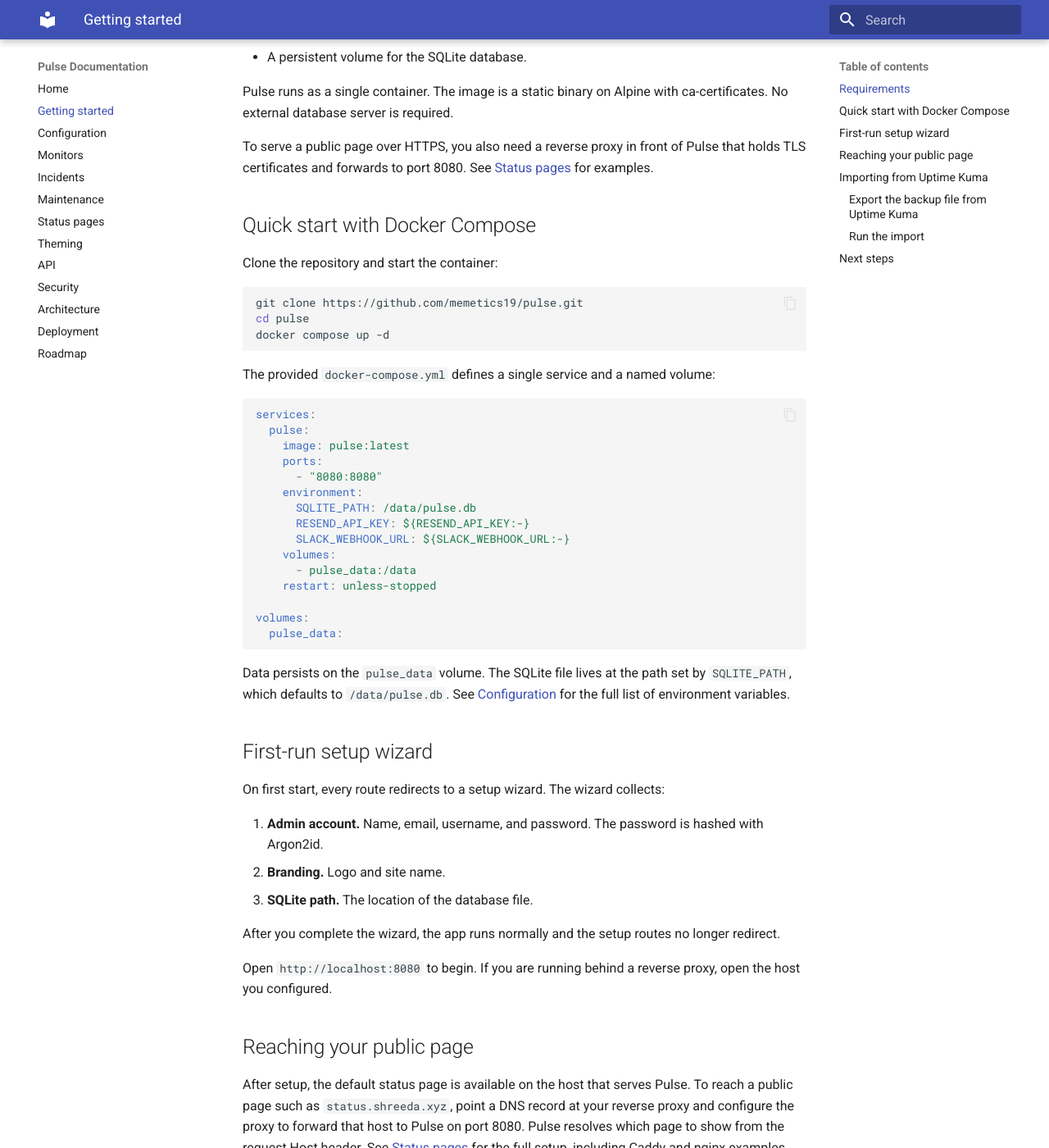
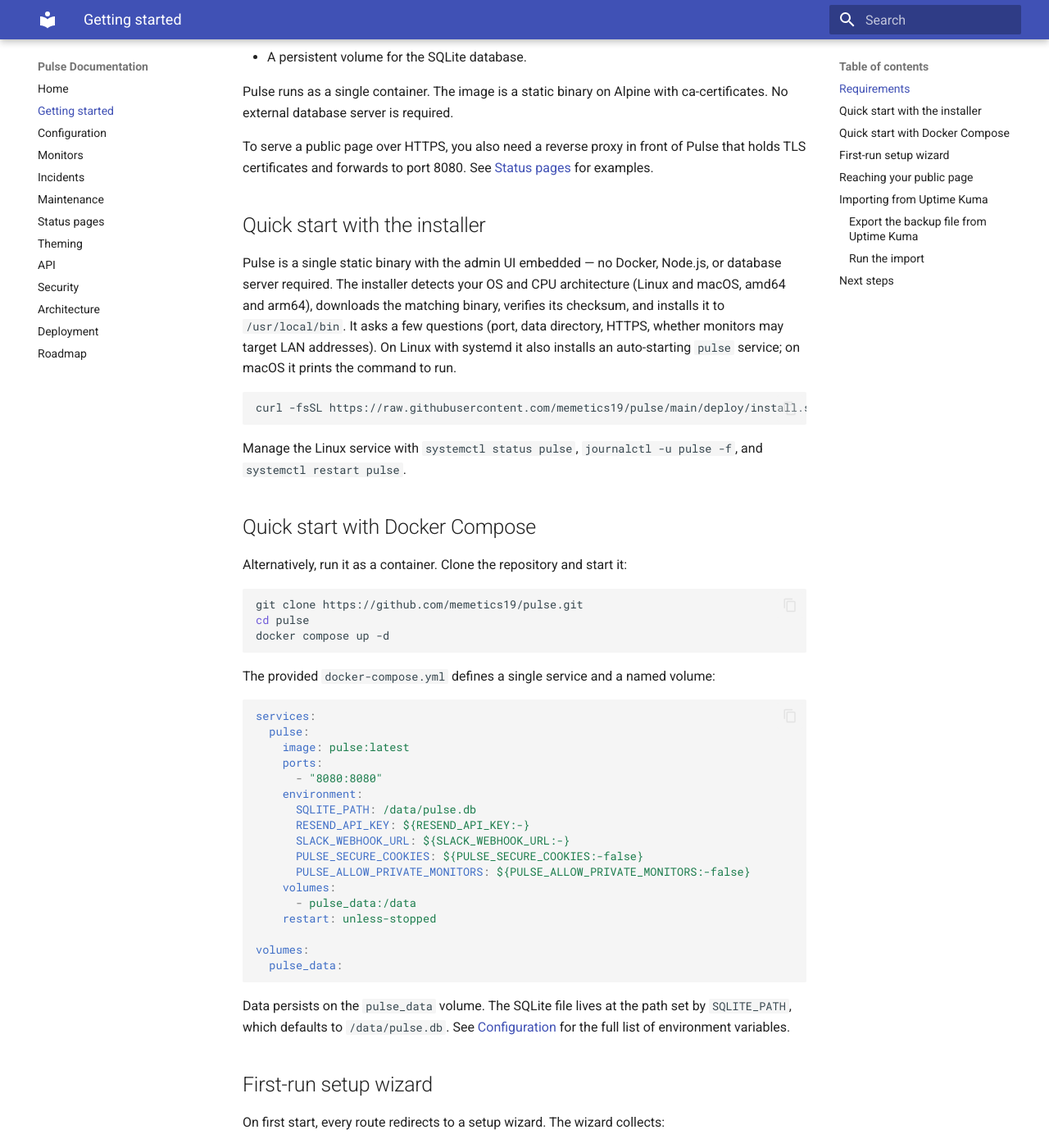
Before and after one commit to memetics19/pulse, an MkDocs documentation site: the page built from docs/getting-started.md, in a window 1280 px wide and 1400 px high, scrolled down 298 px. Shown: the whole window at 82% size. Built offline with MkDocs 1.6.1 and Material for MkDocs 9.7.7, drawn with Linux system fonts in a browser that asks for light colours.

Commit message:
feat(deploy): distribute pulse as a cross-platform binary with an OS/arch-aware installer
release.yml cross-compiles static linux/macOS amd64+arm64 binaries (CGO-free, admin UI embedded) and attaches them plus SHA256SUMS to each GitHub release. install.sh now detects OS/arch, downloads and checksum-verifies the matching binary, installs it to /usr/local/bin, and sets up an auto-starting systemd service on Linux — no Docker required. Docker Compose remains documented as an alternative.

````diff
--- a/docs/getting-started.md
+++ b/docs/getting-started.md
@@ -11,9 +11,26 @@
 
 To serve a public page over HTTPS, you also need a reverse proxy in front of Pulse that holds TLS certificates and forwards to port 8080. See [Status pages](status-pages.md) for examples.
 
+## Quick start with the installer
+
+Pulse is a single static binary with the admin UI embedded — no Docker,
+Node.js, or database server required. The installer detects your OS and CPU
+architecture (Linux and macOS, amd64 and arm64), downloads the matching binary,
+verifies its checksum, and installs it to `/usr/local/bin`. It asks a few
+questions (port, data directory, HTTPS, whether monitors may target LAN
+addresses). On Linux with systemd it also installs an auto-starting `pulse`
+service; on macOS it prints the command to run.
+
+```bash
+curl -fsSL https://raw.githubusercontent.com/memetics19/pulse/main/deploy/install.sh | sh
+```
+
+Manage the Linux service with `systemctl status pulse`, `journalctl -u pulse -f`,
+and `systemctl restart pulse`.
+
 ## Quick start with Docker Compose
 
-Clone the repository and start the container:
+Alternatively, run it as a container. Clone the repository and start it:
 
 ```bash
 git clone https://github.com/memetics19/pulse.git
@@ -33,6 +50,8 @@
       SQLITE_PATH: /data/pulse.db
       RESEND_API_KEY: ${RESEND_API_KEY:-}
       SLACK_WEBHOOK_URL: ${SLACK_WEBHOOK_URL:-}
+      PULSE_SECURE_COOKIES: ${PULSE_SECURE_COOKIES:-false}
+      PULSE_ALLOW_PRIVATE_MONITORS: ${PULSE_ALLOW_PRIVATE_MONITORS:-false}
     volumes:
       - pulse_data:/data
     restart: unless-stopped
````
Also changed, not shown: README.md (+6 -4 lines), docs/deployment.md (+7 -5 lines), 2 other files.
